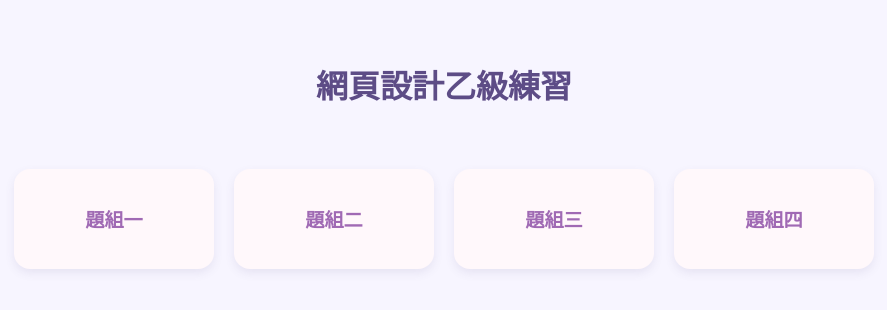
After one commit to cc21723/WebDesign-GradeB, a PHP site: page /test/ in a window 1280 px wide. The commit adds this page. Shown: the top 310 px of the page, without its empty margins (196-1083 px from the left). Run offline with PHP 8.4, Linux system fonts and the light colour scheme.

```diff
--- /dev/null
+++ b/index.html
@@ -0,0 +1,40 @@
+<!DOCTYPE html>
+<html lang="en">
+
+<head>
+  <meta charset="UTF-8" />
+  <title>網頁設計乙級練習</title>
+  <link rel="stylesheet" href="style.css">
+</head>
+
+<body>
+
+  <h1>網頁設計乙級練習</h1>
+
+  <div class="main-container">
+
+    <div class="category-card">
+      <div class="card-title">
+        <a href="./w01/index.php">題組一</a>
+      </div>
+    </div>
+    <div class="category-card">
+      <div class="card-title">
+        <a href="./w02/index.php">題組二</a>
+      </div>
+    </div>
+    <div class="category-card">
+      <div class="card-title">
+        <a href="./w03/index.php">題組三</a>
+      </div>
+    </div>
+    <div class="category-card">
+      <div class="card-title">
+        <a href="./w04/index.php">題組四</a>
+      </div>
+    </div>
+
+  </div>
+</body>
+
+</html>
--- /dev/null
+++ b/style.css
@@ -0,0 +1,56 @@
+/* 全局樣式 */
+body {
+  font-family: "Microsoft JhengHei", sans-serif;
+  background: #F7F5FF; /* 柔和紫色背景 */
+  color: #444;
+  margin: 0;
+  padding: 0;
+}
+
+/* 標題 */
+h1 {
+  text-align: center;
+  padding: 40px 0 20px;
+  font-size: 2em;
+  color: #5D4C86; /* 深紫色 */
+}
+
+/* 主容器 */
+.main-container {
+  display: flex;
+  flex-wrap: wrap;
+  justify-content: center;
+  gap: 20px;
+  padding: 20px;
+}
+
+/* 題組卡片 */
+.category-card {
+  background-color: #FFF8FB; /* 奶油白略帶粉 */
+  width: 200px;
+  height: 100px;
+  border-radius: 16px;
+  box-shadow: 0 4px 10px rgba(93, 76, 134, 0.1); /* 紫色陰影 */
+  transition: transform 0.25s ease, box-shadow 0.25s ease;
+  display: flex;
+  justify-content: center;
+  align-items: center;
+}
+
+.category-card:hover {
+  transform: translateY(-5px);
+  box-shadow: 0 8px 20px rgba(93, 76, 134, 0.2);
+}
+
+/* 連結樣式 */
+.card-title a {
+  font-size: 1.2em;
+  text-decoration: none;
+  color: #A06AB4; /* 柔紫色文字 */
+  font-weight: bold;
+  transition: color 0.2s ease;
+}
+
+.card-title a:hover {
+  color: #C88FD7; /* 滑鼠移上淡粉紫 */
+}
--- a/w01/backend/ad.php
+++ b/w01/backend/ad.php
@@ -15,7 +15,7 @@
 						<table style="margin-top:40px; width:70%;">
 							<tbody>
 								<tr>
-									<td width="200px"><input type="button" onclick="op(&#39;#cover&#39;,&#39;#cvr&#39;,&#39;view.php?do=title&#39;)" value="新增網站標題圖片"></td>
+									<td width="200px"><input type="button" onclick="op('#cover','#cvr','view.php?do=ad')" value="新增網站標題圖片"></td>
 									<td class="cent"><input type="submit" value="修改確定"><input type="reset" value="重置"></td>
 								</tr>
 							</tbody>
--- a/w01/backend/title.php
+++ b/w01/backend/title.php
@@ -15,7 +15,7 @@
 						<table style="margin-top:40px; width:70%;">
 							<tbody>
 								<tr>
-									<td width="200px"><input type="button" onclick="op(&#39;#cover&#39;,&#39;#cvr&#39;,&#39;view.php?do=title&#39;)" value="新增網站標題圖片"></td>
+									<td width="200px"><input type="button" onclick="op('#cover','#cvr','view.php?do=title')" value="新增網站標題圖片"></td>
 									<td class="cent"><input type="submit" value="修改確定"><input type="reset" value="重置"></td>
 								</tr>
 							</tbody>
--- a/w01/index.php
+++ b/w01/index.php
@@ -14,13 +14,13 @@
 <body>
 	<div id="cover" style="display:none; ">
 		<div id="coverr">
-			<a style="position:absolute; right:3px; top:4px; cursor:pointer; z-index:9999;" onclick="cl(&#39;#cover&#39;)">X</a>
+			<a style="position:absolute; right:3px; top:4px; cursor:pointer; z-index:9999;" onclick="cl('#cover')">X</a>
 			<div id="cvr" style="position:absolute; width:99%; height:100%; margin:auto; z-index:9898;"></div>
 		</div>
 	</div>
 	<div id="main">
 		<a title="" href="./index.php">
-			<div class="ti" style="background:url(&#39;use/&#39;); background-size:cover;"></div><!--標題-->
+			<div class="ti" style="background:url('use/'); background-size:cover;"></div><!--標題-->
 		</a>
 		<div id="ms">
 			<div id="lf" style="float:left;">
@@ -98,7 +98,7 @@
 			</script>
 			<div class="di di ad" style="height:540px; width:23%; padding:0px; margin-left:22px; float:left; ">
 				<!--右邊-->
-				<button style="width:100%; margin-left:auto; margin-right:auto; margin-top:2px; height:50px;" onclick="lo(&#39;?do=admin&#39;)">管理登入</button>
+				<button style="width:100%; margin-left:auto; margin-right:auto; margin-top:2px; height:50px;" onclick="lo('?do=admin')">管理登入</button>
 				<div style="width:89%; height:480px;" class="dbor">
 					<span class="t botli">校園映象區</span>
 					<script>
--- a/w01/login.php
+++ b/w01/login.php
@@ -14,14 +14,14 @@
 <body>
 	<div id="cover" style="display:none; ">
 		<div id="coverr">
-			<a style="position:absolute; right:3px; top:4px; cursor:pointer; z-index:9999;" onclick="cl(&#39;#cover&#39;)">X</a>
+			<a style="position:absolute; right:3px; top:4px; cursor:pointer; z-index:9999;" onclick="cl('#cover')">X</a>
 			<div id="cvr" style="position:absolute; width:99%; height:100%; margin:auto; z-index:9898;"></div>
 		</div>
 	</div>
 	<iframe style="display:none;" name="back" id="back"></iframe>
 	<div id="main">
 		<a title="" href="?">
-			<div class="ti" style="background:url(&#39;use/&#39;); background-size:cover;"></div><!--標題-->
+			<div class="ti" style="background:url('use/'); background-size:cover;"></div><!--標題-->
 		</a>
 		<div id="ms">
 			<div id="lf" style="float:left;">
@@ -64,7 +64,7 @@
 			</script>
 			<div class="di di ad" style="height:540px; width:23%; padding:0px; margin-left:22px; float:left; ">
 				<!--右邊-->
-				<button style="width:100%; margin-left:auto; margin-right:auto; margin-top:2px; height:50px;" onclick="lo(&#39;?do=admin&#39;)">管理登入</button>
+				<button style="width:100%; margin-left:auto; margin-right:auto; margin-top:2px; height:50px;" onclick="lo('?do=admin')">管理登入</button>
 				<div style="width:89%; height:480px;" class="dbor">
 					<span class="t botli">校園映象區</span>
 					<script>
--- a/w01/news.php
+++ b/w01/news.php
@@ -14,14 +14,14 @@
 <body>
 	<div id="cover" style="display:none; ">
 		<div id="coverr">
-			<a style="position:absolute; right:3px; top:4px; cursor:pointer; z-index:9999;" onclick="cl(&#39;#cover&#39;)">X</a>
+			<a style="position:absolute; right:3px; top:4px; cursor:pointer; z-index:9999;" onclick="cl('#cover')">X</a>
 			<div id="cvr" style="position:absolute; width:99%; height:100%; margin:auto; z-index:9898;"></div>
 		</div>
 	</div>
 	<iframe style="display:none;" name="back" id="back"></iframe>
 	<div id="main">
 		<a title="" href="?">
-			<div class="ti" style="background:url(&#39;use/&#39;); background-size:cover;"></div><!--標題-->
+			<div class="ti" style="background:url('use/'); background-size:cover;"></div><!--標題-->
 		</a>
 		<div id="ms">
 			<div id="lf" style="float:left;">
@@ -62,7 +62,7 @@
 			</script>
 			<div class="di di ad" style="height:540px; width:23%; padding:0px; margin-left:22px; float:left; ">
 				<!--右邊-->
-				<button style="width:100%; margin-left:auto; margin-right:auto; margin-top:2px; height:50px;" onclick="lo(&#39;?do=admin&#39;)">回後台管理</button>
+				<button style="width:100%; margin-left:auto; margin-right:auto; margin-top:2px; height:50px;" onclick="lo('?do=admin')">回後台管理</button>
 				<div style="width:89%; height:480px;" class="dbor">
 					<span class="t botli">校園映象區</span>
 					<script>
```
Also changed, not shown: w01/backend.php (+8 -4 lines), w01/view.php (added, +35 -0 lines).
